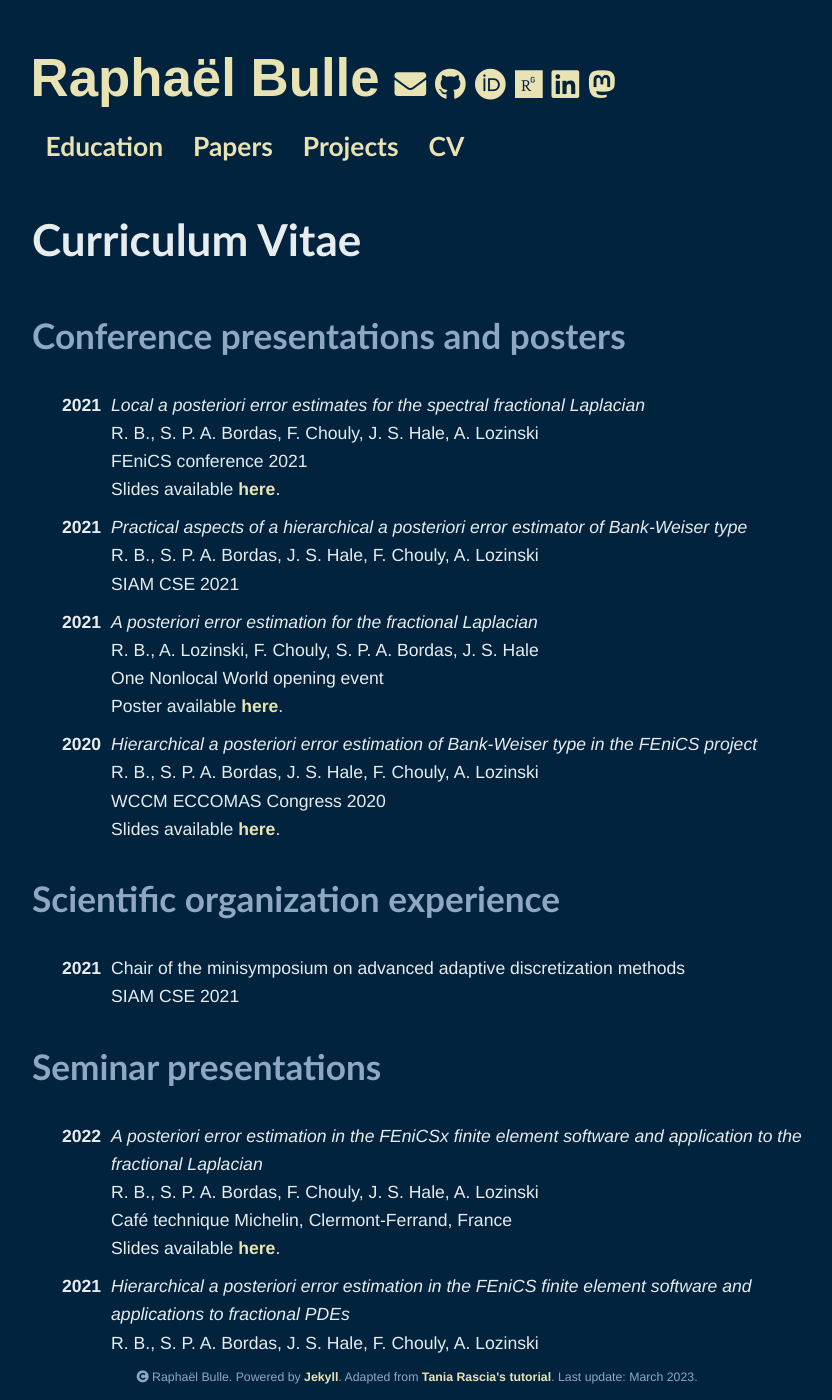
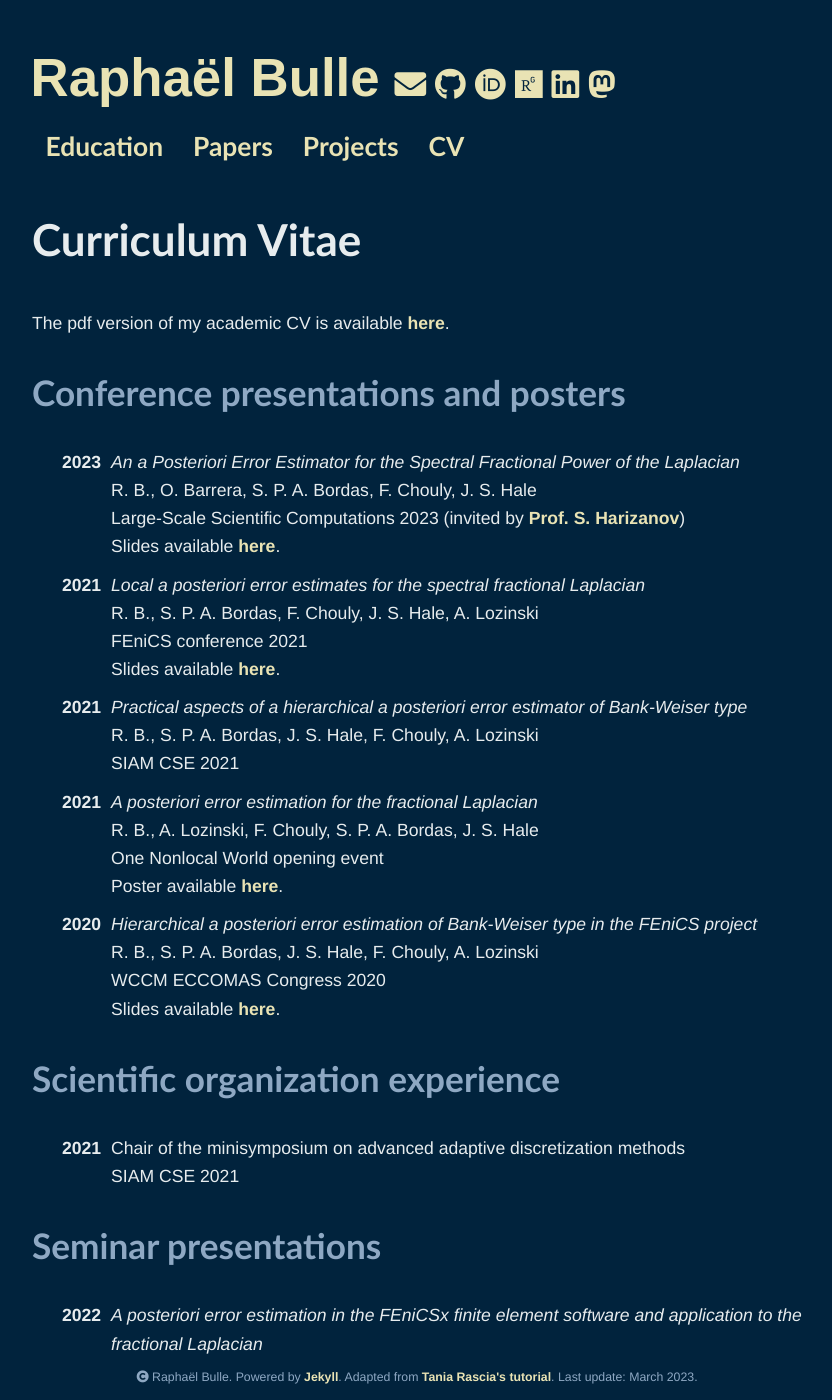
Before and after one commit to rbulle/rbulle.github.io, a Jekyll site: the page built from _pages/04_cv.md, in a window 1280 px wide and 1400 px high. Shown: the whole window, without its empty margins (223-1055 px from the left). Built offline with Jekyll 4.4.1, drawn with Linux system fonts in a browser that asks for light colours.

Commit message:
Complete CV, add pdf version of cv, add images for Projects page.

```diff
--- a/_pages/04_cv.md
+++ b/_pages/04_cv.md
@@ -6,9 +6,17 @@ permalink: /cv/
 
 # Curriculum Vitae
 
+The pdf version of my academic CV is available <a href="../docs/cv_2023.pdf" target=_blank>here</a>.
+
 ## Conference presentations and posters
 
 <div class="wrapper">
+  <div align="right"><b>2023</b></div>
+  <div><i>An a Posteriori Error Estimator for the Spectral Fractional Power of the Laplacian</i><br />
+  R. B., O. Barrera, S. P. A. Bordas, F. Chouly, J. S. Hale<br />
+  Large-Scale Scientific Computations 2023 (invited by <a href="https://parallel.bas.bg/~sharizanov/" target=_blank>Prof. S. Harizanov</a>)<br />
+  Slides available <a href="../docs/2023_LSSC.pdf" target=_blank>here</a>.
+  </div>
   <div align="right"><b>2021</b></div>
   <div><i>Local a posteriori error estimates for the spectral fractional Laplacian</i><br />
   R. B., S. P. A. Bordas, F. Chouly, J. S. Hale, A. Lozinski<br />
@@ -52,7 +60,7 @@ permalink: /cv/
   Café technique Michelin, Clermont-Ferrand, France<br />
   Slides available <a href="../docs/2022_michelin.pdf" target=_blank>here</a>.
   </div>
-  <div align="right"><b>2021</b></div>
+  <div align="right"><b>2022</b></div>
   <div><i>Hierarchical a posteriori error estimation in the FEniCS finite element software and applications to fractional PDEs</i><br />
   R. B., S. P. A. Bordas, J. S. Hale, F. Chouly, A. Lozinski<br />
   GIREF seminar, Laval University, Québec, Canada<br />
```
Also changed, not shown: images/checkerboard_bp_vs_bura_plot.png (added), images/lshaped_mesh.png (added), images/time_plot.png (added), 3 other files.
